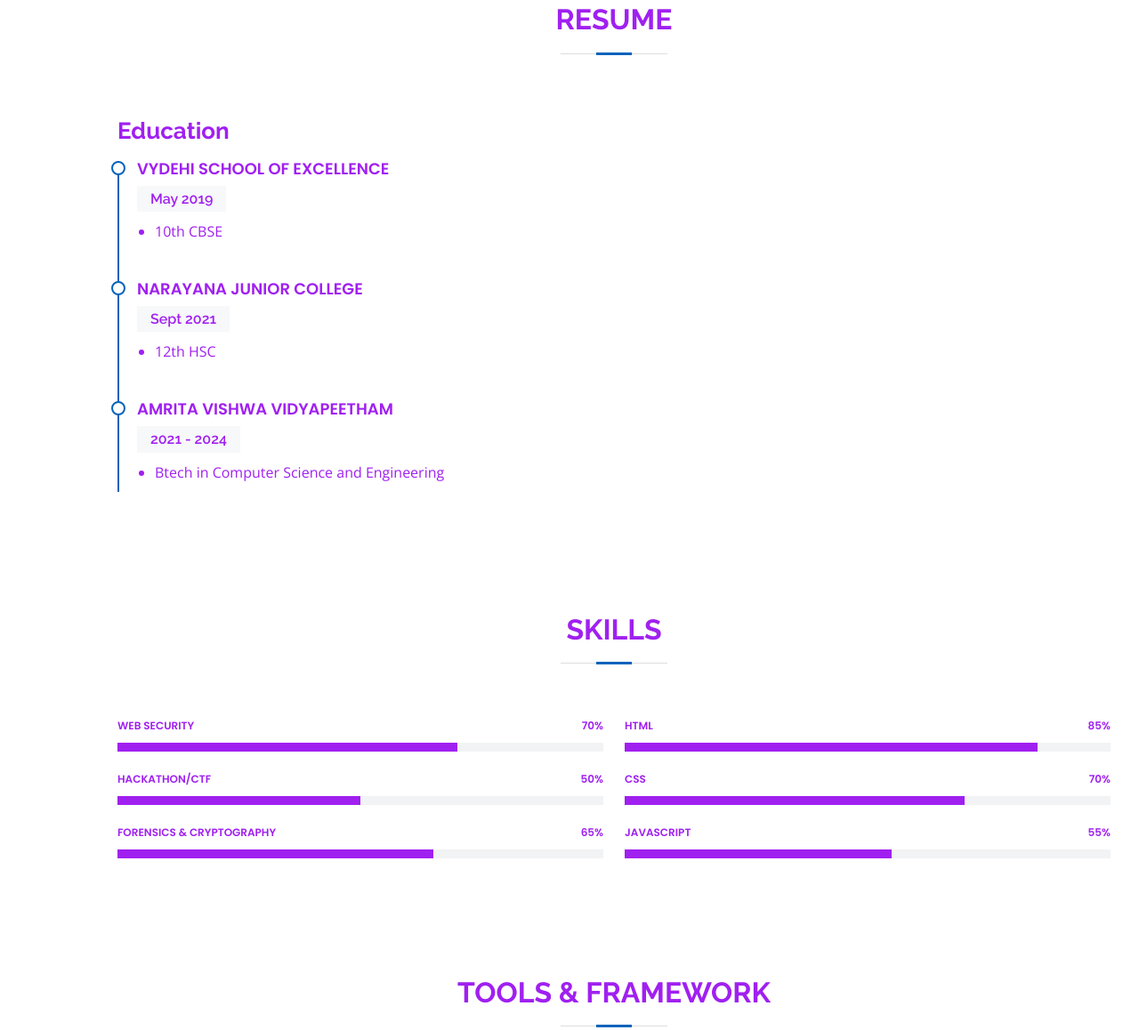
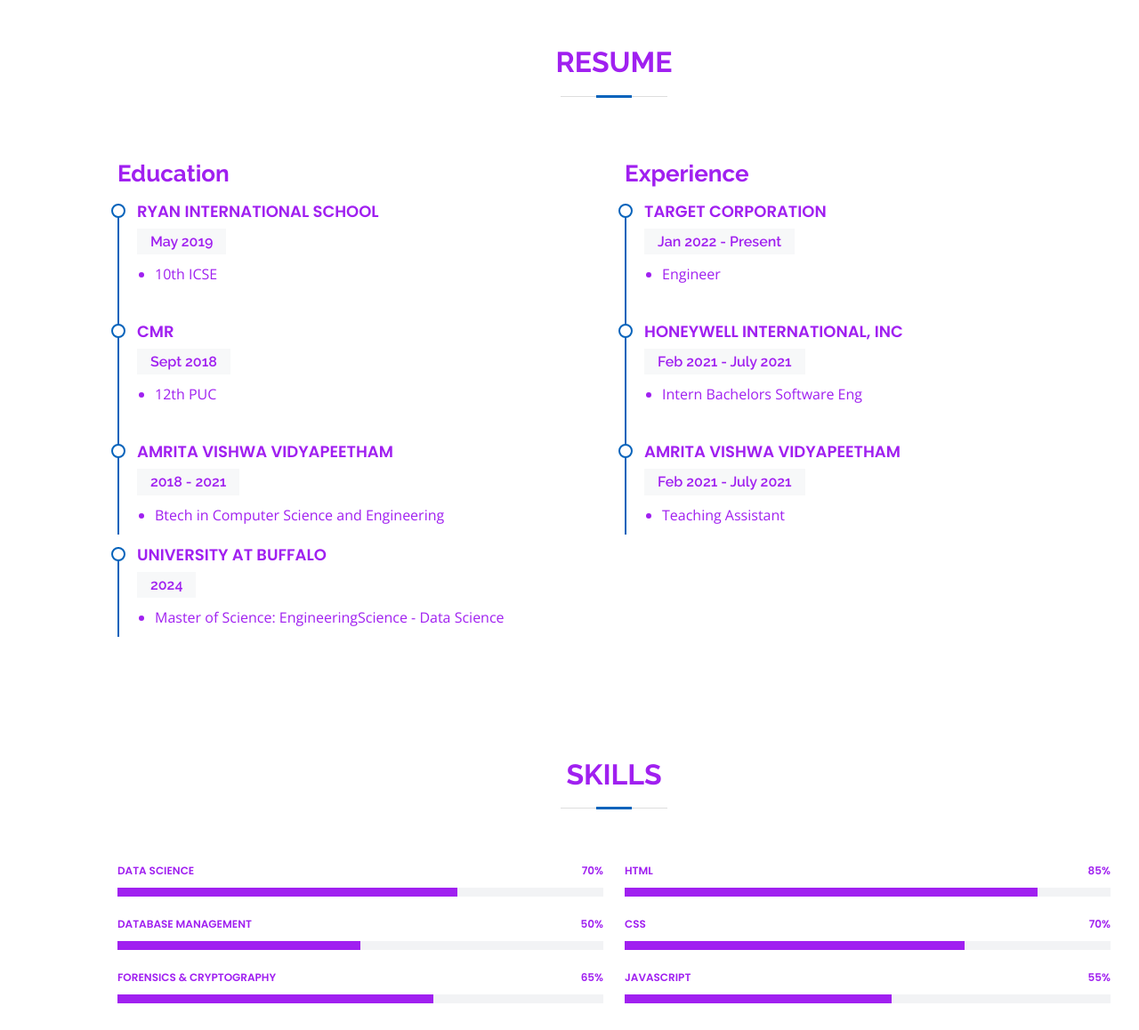
Before and after one commit to RRahulKrishnan/RadhikaRavindran.github.io, a plain HTML site: page index.html in a window 1280 px wide. Shown: the part 1253-2411 px from the top of the page at 89% size. Drawn offline with nearby package versions, Linux system fonts and the light colour scheme.

Commit message:
Update index.html

```diff
--- a/index.html
+++ b/index.html
@@ -64,7 +64,7 @@
       <br>
       <br>
       <h1>Radhika Ravindran</h1>
-      <p><span class="typed" data-typed-items="Computer Science graduate, Fullstack Developer, "></span></p>
+      <p><span class="typed" data-typed-items="Computer Science graduate, Data Analyst, Fullstack Developer, Forensics Analyst"></span></p>
       <div class="social-links">
         <a href="https://github.com/RRahulKrishnan" class="github"><i class="bx bxl-github"></i></a>
         <a href="https://www.facebook.com/profile.php?id=100085747633177" class="facebook"><i class="bx bxl-facebook"></i></a>
@@ -83,7 +83,7 @@
           border-radius: 50px;
         }
       </style>
-      <a href = "Rahulkrishnan-Resume_CV.pdf" download><button type="submit">Resume</button></a>
+      <a href = "Radhika Resume.pdf" download><button type="submit">Resume</button></a>
     </div>
   </section><!-- End Hero -->
 
@@ -97,9 +97,9 @@
           <h2>ABOUT</h2>
           <p>I am Radhika Ravindran from Buffalo, United States of America, currently pursuing my Masters from University at Buffalo.</p>
           <br>
-          <p>I'll be getting my Masters of Computer Science and Engineering degree, with a major in Computer Science, in the Summer of 2024 and my coursework has provided me with a strong foundation in the programming languages like C, Python, Java, Python and client side languages like HTML, CSS, Javascript.</p>
+          <p>I'll be getting my Masters of Computer Science and Engineering degree, with a major in Data Science, in the Summer of 2023 and my coursework has provided me with a strong foundation in the programming languages like C, Python, Java, Python and client side languages like HTML, CSS, Javascript.My past expertise with several database-based programmes such as Mongo DB and many other industry tools such as the data visualisation software like Tableau and Grafana has assisted me to adapt to novel applications and work on them with ease and precision.</p>
           <br>
-          <p>I am also a former member of Team bi0s where our primary motive is to participate in Capture The Flag (CTF) competitions.</p>
+          <p>I am also a former member of Team bi0s where our primary motive is to participate in Capture The Flag (CTF) competitions. I was a part of the INCTFJ challenge creation team where I formulated and created tasks employing Morse code, Steganography</p>
         </div>
     </section><!-- End About Section -->
 
@@ -115,26 +115,62 @@
           <div class="col-lg-6">
             <h3 class="resume-title">Education</h3>
             <div class="resume-item">
-              <h4>VYDEHI SCHOOL OF EXCELLENCE</h4>
+              <h4>RYAN INTERNATIONAL SCHOOL</h4>
               <h5>May 2019</h5>
               <ul>
-                <li>10th CBSE</li>
+                <li>10th ICSE</li>
               </ul>
             </div>
 
             <div class="resume-item">
-              <h4>NARAYANA JUNIOR COLLEGE</h4>
-              <h5>Sept 2021</h5>
+              <h4>CMR</h4>
+              <h5>Sept 2018</h5>
               <ul>
-                <li>12th HSC</li>
+                <li>12th PUC</li>
               </ul>
             </div>
 
             <div class="resume-item pb-0">
               <h4>AMRITA VISHWA VIDYAPEETHAM</h4>
-              <h5>2021 - 2024</h5>
+              <h5>2018 - 2021</h5>
               <ul>
                 <li>Btech in Computer Science and Engineering</li>
+              </ul>
+            </div>
+
+             <div class="resume-item">
+              <h4>UNIVERSITY AT BUFFALO</h4>
+              <h5>2024</h5>
+              <ul>
+                <li>Master of Science: EngineeringScience - Data Science</li>
+              </ul>
+            </div>
+          </div>
+
+
+          <div class="col-lg-6">
+            <h3 class="resume-title">Experience</h3>
+            <div class="resume-item">
+              <h4>TARGET CORPORATION</h4>
+              <h5>Jan 2022 - Present</h5>
+              <ul>
+                <li>Engineer</li>
+              </ul>
+            </div>
+
+            <div class="resume-item">
+              <h4>HONEYWELL INTERNATIONAL, INC</h4>
+              <h5>Feb 2021 - July 2021</h5>
+              <ul>
+                <li>Intern Bachelors Software Eng</li>
+              </ul>
+            </div>
+
+            <div class="resume-item">
+              <h4>AMRITA VISHWA VIDYAPEETHAM</h4>
+              <h5>Feb 2021 - July 2021</h5>
+              <ul>
+                <li>Teaching Assistant</li>
               </ul>
             </div>
           </div>
@@ -156,14 +192,14 @@
               <div class="col-lg-6">
 
                 <div class="progress">
-                  <span class="skill">WEB SECURITY <i class="val">70%</i></span>
+                  <span class="skill">DATA SCIENCE <i class="val">70%</i></span>
                   <div class="progress-bar-wrap">
                     <div class="progress-bar" role="progressbar" aria-valuenow="70" aria-valuemin="0" aria-valuemax="100"></div>
                   </div>
                 </div>
 
                 <div class="progress">
-                  <span class="skill">HACKATHON/CTF <i class="val">50%</i></span>
+                  <span class="skill">DATABASE MANAGEMENT <i class="val">50%</i></span>
                   <div class="progress-bar-wrap">
                     <div class="progress-bar" role="progressbar" aria-valuenow="50" aria-valuemin="0" aria-valuemax="100"></div>
                   </div>
@@ -221,10 +257,11 @@
 
               <div>
                 <div class="social-links">
-                  <p>~ Python, C, C++,Java</p>
+                  <p>~ Java, C++, Go, C, Python </p>
                   <p>~ Web Technologies: Html, LAMP stack, CSS, PHP</p>
                   <p>~ Security Exploitation tools: GHex, WebHook, WireShark, Burp Suite, SQLmap, Nmap</p>
-                  <p>~ Database: MySQL, pgAdmin4</p>
+                  <p>~ Database: Mongo DB, MySQL, pgAdmin4</p>
+                  <p>~ Data Visualization: Tableau, Grafana</p>
                 </div>
               </div>
 
```
